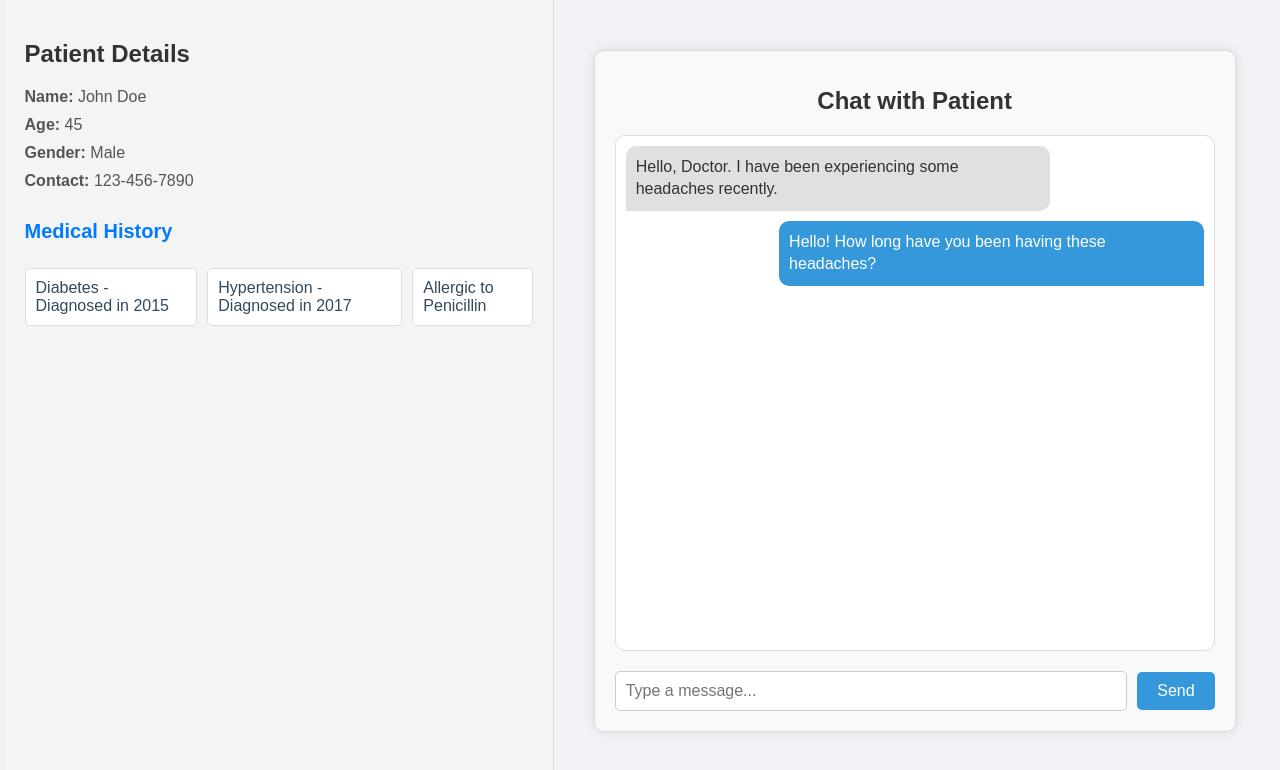
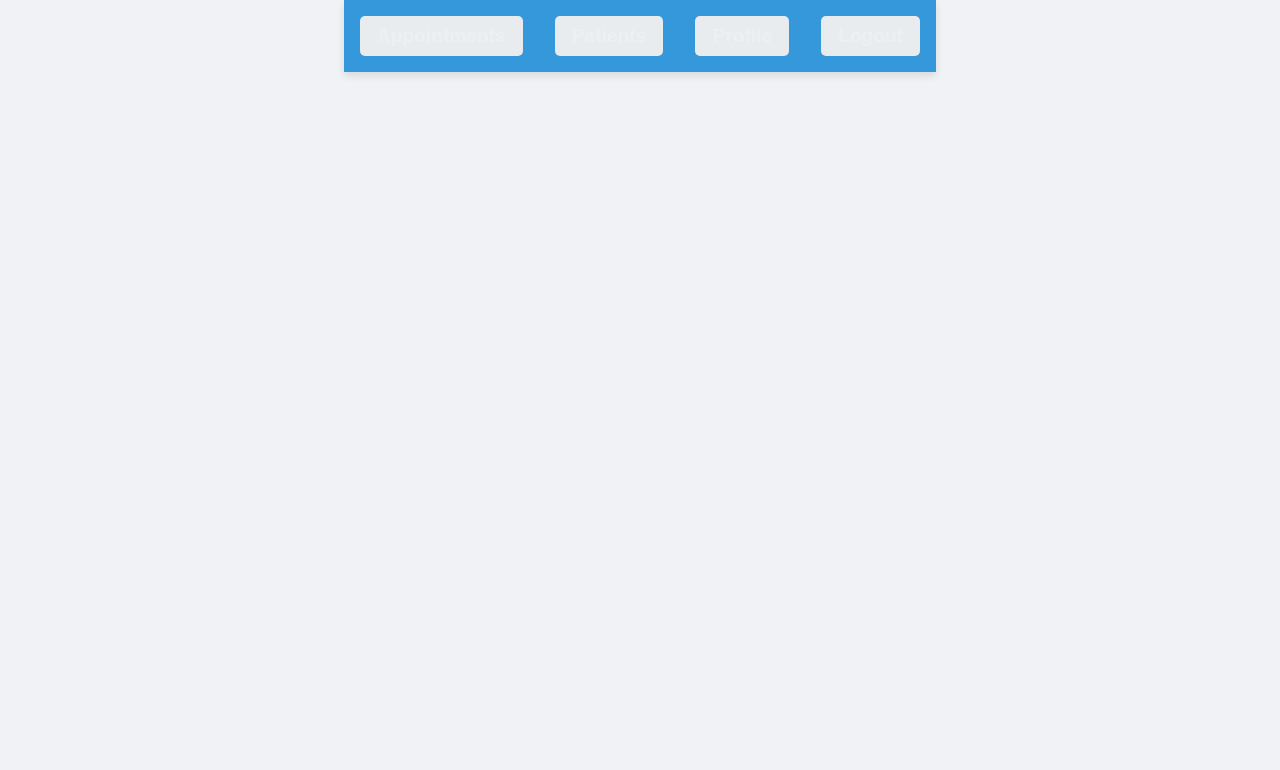
Before and after one commit to hassaan871/smarthealthpro-web, a React (Create React App) app: page /doctorpanel in a window 1280 px wide. Shown: the top 770 px of the page. Built offline with nearby package versions, Linux system fonts and the light colour scheme.

Commit message:
Created Navbar

```diff
--- a/src/App.js
+++ b/src/App.js
@@ -13,26 +13,28 @@ import DoctorPanel from "./components/doctor/DoctorPanel/DoctorPanel";
 import PatientDetails from "./components/doctor/PatientDetails/PatientDetails";
 import AllPatients from './components/doctor/DoctorDashboard/AllPatients';
 import DoctorProfile from './components/doctor/DoctorProfile/DoctorProfile';
+import Nav from './components/Navbar/Nav';
 
 function App() {
   const doctorId = '66c0b2aa90040b7bc334b842';
   return (
-    <Router>
-      <Routes>
-        <Route path="/" element={<AllPatients doctorId={doctorId} />} />
-        <Route path="/login" element={<Login />} />
-        <Route path="/signup" element={<SignUp />} />
-        <Route path="/profile-completion" element={<UserProfileCompletion />} />
-        <Route path="/doctordashboard" element={<DoctorDashboard doctorId={doctorId}/>} />
-        <Route path="/doctorchat" element={<DoctorChat/>} />
-        <Route path="/patientdetails" element={<PatientDetails/>} />
-        <Route path="/doctorchatwithpatientdetail" element={<DoctorChatWithPatientDetails/>} />
-        <Route path="/doctordetailedit" element={<DoctorDetailEdit/>} />
-        <Route path="/doctordetailview" element={<DoctorDetailView/>} />
-        <Route path="/doctorprofile" element={<DoctorProfile/>} />
-        <Route path="/doctorpanel" element={<DoctorPanel/>} />
-      </Routes>
-    </Router>
+    // <Router>
+    //   <Routes>
+    //     <Route path="/" element={<AllPatients doctorId={doctorId} />} />
+    //     <Route path="/login" element={<Login />} />
+    //     <Route path="/signup" element={<SignUp />} />
+    //     <Route path="/profile-completion" element={<UserProfileCompletion />} />
+    //     <Route path="/doctordashboard" element={<DoctorDashboard doctorId={doctorId}/>} />
+    //     <Route path="/doctorchat" element={<DoctorChat/>} />
+    //     <Route path="/patientdetails" element={<PatientDetails/>} />
+    //     <Route path="/doctorchatwithpatientdetail" element={<DoctorChatWithPatientDetails/>} />
+    //     <Route path="/doctordetailedit" element={<DoctorDetailEdit/>} />
+    //     <Route path="/doctordetailview" element={<DoctorDetailView/>} />
+    //     <Route path="/doctorprofile" element={<DoctorProfile/>} />
+    //     <Route path="/doctorpanel" element={<DoctorPanel/>} />
+    //   </Routes>
+    // </Router>
+    <Nav/>
   );
 }
 
--- /dev/null
+++ b/src/components/Navbar/Nav.css
@@ -0,0 +1,41 @@
+/* Colors */
+:root {
+    --primary-color: #3498DB;
+    --secondary-color: #ECF0F1;
+    --dark-color: #34495E;
+    --accent-color: #F1C40F;
+  }
+
+  /* Navbar styles */
+  .navbar {
+    background-color: var(--primary-color);
+    padding: 1rem;
+    display: flex;
+    justify-content: center;
+    box-shadow: 0 4px 8px rgba(0, 0, 0, 0.1);
+  }
+
+  /* Navigation list styles */
+  .nav-list {
+    list-style-type: none;
+    display: flex;
+    gap: 2rem;
+    margin: 0;
+    padding: 0;
+  }
+
+  /* Navigation item styles */
+  .nav-item {
+    color: var(--secondary-color);
+    font-size: 1.2rem;
+    font-weight: bold;
+    cursor: pointer;
+    transition: color 0.3s, background-color 0.3s;
+    padding: 0.5rem 1rem;
+    border-radius: 5px;
+  }
+
+  .nav-item:hover {
+    background-color: var(--accent-color);
+    color: var(--dark-color);
+  }
--- /dev/null
+++ b/src/components/Navbar/Nav.js
@@ -0,0 +1,17 @@
+import React from 'react';
+import './Nav.css';
+
+const Nav = () => {
+  return (
+    <nav className="navbar">
+      <ul className="nav-list">
+        <li className="nav-item">Appointments</li>
+        <li className="nav-item">Patients</li>
+        <li className="nav-item">Profile</li>
+        <li className="nav-item">Logout</li>
+      </ul>
+    </nav>
+  );
+}
+
+export default Nav;
```
